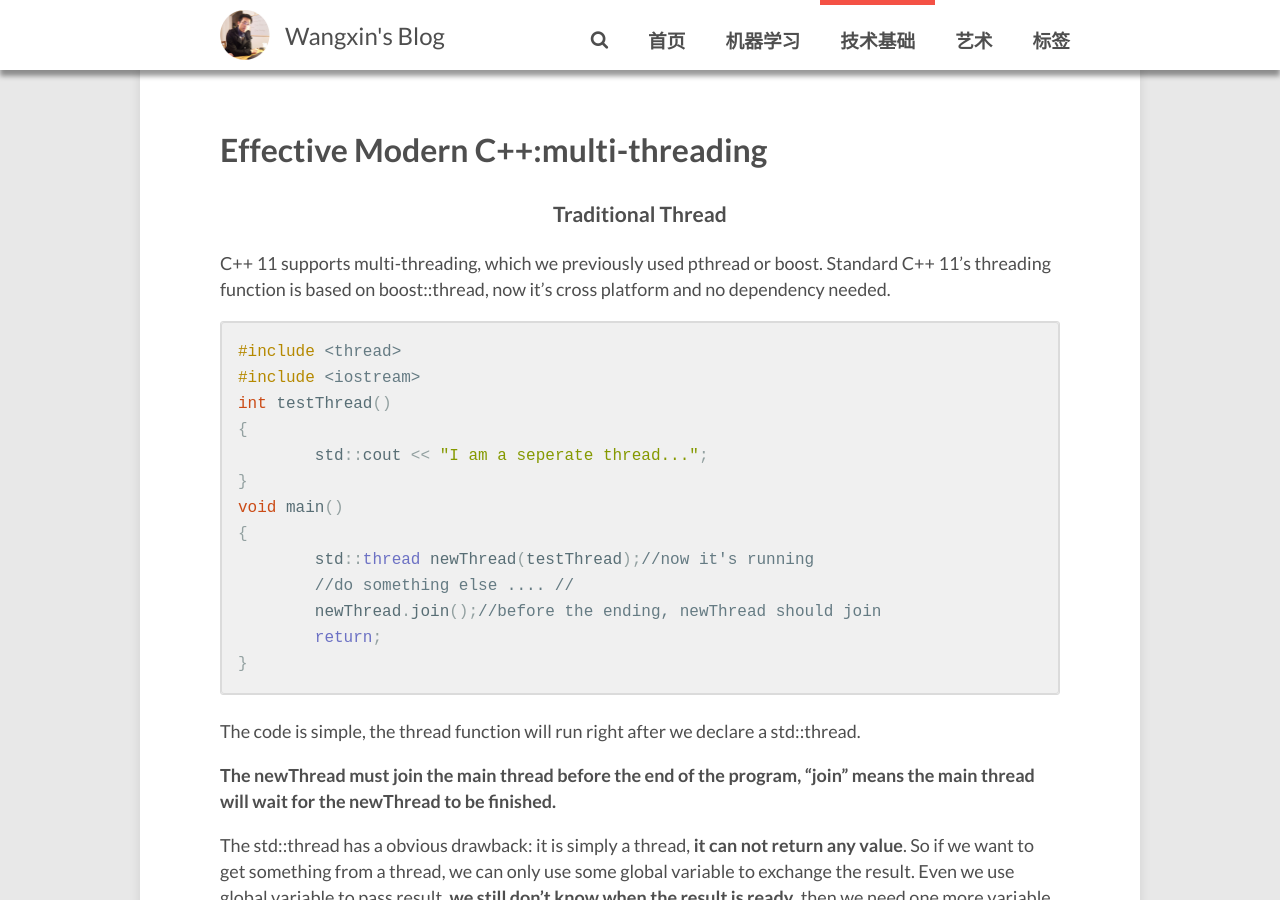
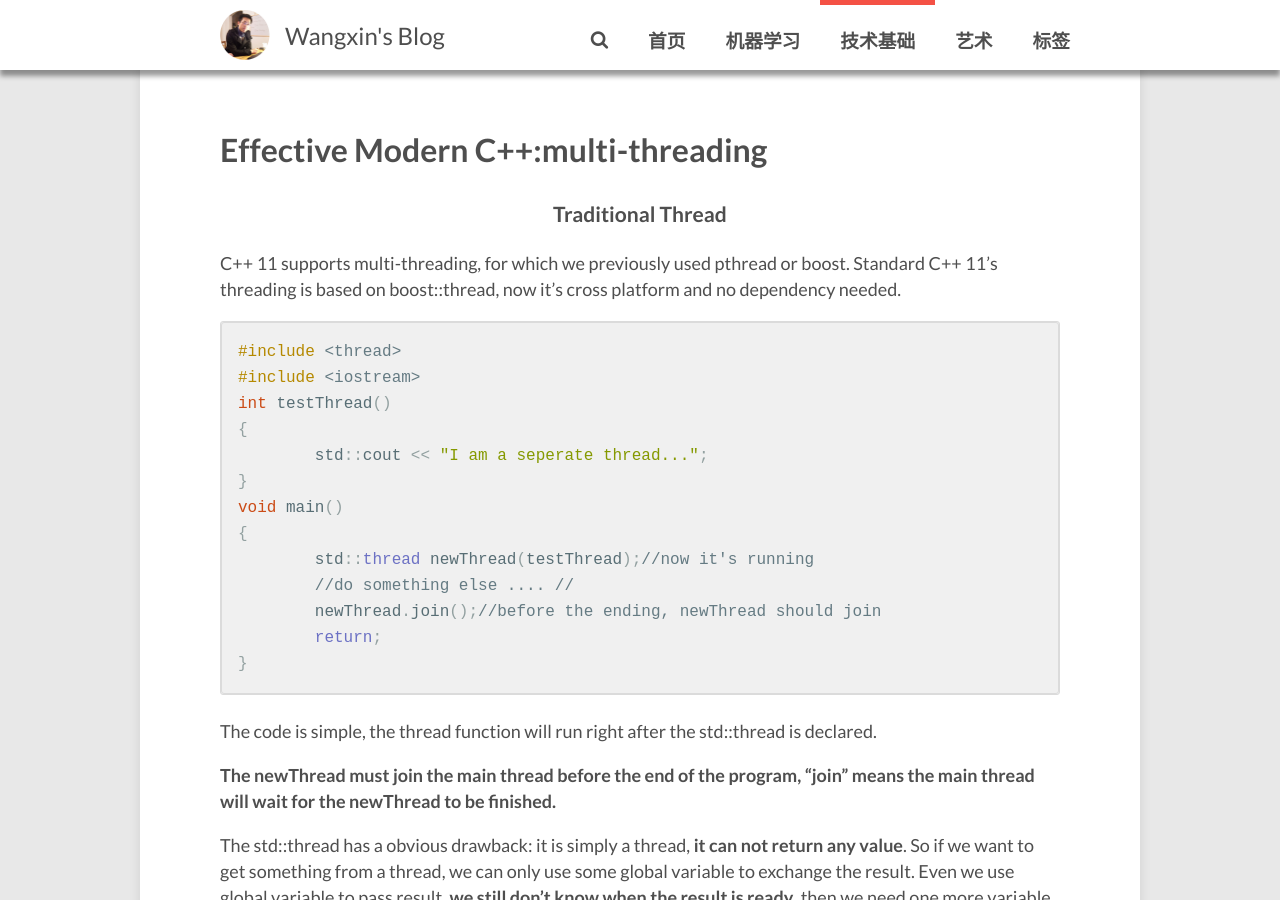
Before and after one commit to einsteinliu/einsteinliu.github.io, a Jekyll site: the page built from _posts/2016-09-11-ModernCpp9.md, in a window 1280 px wide and 900 px high. Built offline with Jekyll 4.4.1, drawn with Linux system fonts in a browser that asks for light colours; nearby versions of some CDN libraries; comment, search, counter and statistics services are not loaded; some of the changed text lies outside the part shown.

Commit message:
new things

````diff
--- a/_posts/2016-09-11-ModernCpp9.md
+++ b/_posts/2016-09-11-ModernCpp9.md
@@ -9,7 +9,7 @@ categories: [Tech, Program]
 
 ### <center>Traditional Thread<center>
 
-C++ 11 supports multi-threading, which we previously used pthread or boost. Standard C++ 11's threading function is based on boost::thread, now it's cross platform and no dependency needed.
+C++ 11 supports multi-threading, for which we previously used pthread or boost. Standard C++ 11's threading is based on boost::thread, now it's cross platform and no dependency needed.
 
 ```c++
 #include <thread>
@@ -27,7 +27,7 @@ void main()
 }
 ```
 
-The code is simple, the thread function will run right after we declare a std::thread.
+The code is simple, the thread function will run right after the std::thread is declared.
 
 
 <!-- more -->
@@ -82,7 +82,7 @@ auto result = std::async(std::launch::async, testThread);//Good
 
 the result's type is actually ***std::future<int\>***, we use ***auto*** for conveniency. ***int*** is the returned type of testThread function. So if it returns something else, for example void, the returned type will be ***std::future<void\>***.
 
-**<center>2, Specify *launch::async</center>***
+**<center>2, Specify launch::async</center>**
 
 std::async can launch in two modes, one is launch::deferred and the other is launch::async.
 
````
